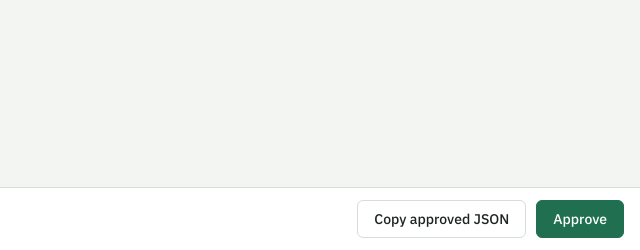
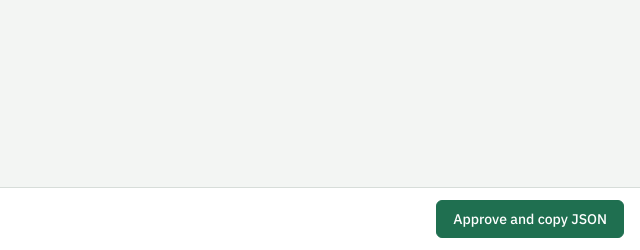
Before and after one commit to jiaming2012/myagents, a Python web app: template finance-tools/templates/categorize_review.html in a window 1280 px wide. Shown: the part 550-800 px from the top of the page, without its empty margins (640-1280 px from the left). Run offline with Jinja, Linux system fonts and the light colour scheme; the template is opened without the code that fills it, so the values that code supplies are empty.

Commit message:
finance-tools: one review-page button — Approve and copy JSON
Operator feedback: approving and copying were two clicks for one intent. The single primary
button now records the approval (and saves it to the page's store when published), writes the
decisions to the clipboard inside the click handler, and names the next task in the status line.
Runbook is five pastes and two clicks; messages and the task description follow the new label.

Co-Authored-By: Claude Fable 5.1 <noreply@anthropic.com>

```diff
--- a/finance-tools/Taskfile.yml
+++ b/finance-tools/Taskfile.yml
@@ -203,7 +203,7 @@ tasks:
       - python monarch_categorize.py rules pull
 
   categorize:approve:
-    desc: "Save the review page's 'Copy approved JSON' clipboard payload into the run and show the dry run: -- latest (or a run id)"
+    desc: "Save the review page's 'Approve and copy JSON' clipboard payload into the run and show the dry run: -- latest (or a run id)"
     cmds:
       - python monarch_categorize.py apply {{.CLI_ARGS}} --from-clipboard
 
--- a/finance-tools/templates/categorize_review.html
+++ b/finance-tools/templates/categorize_review.html
@@ -86,8 +86,7 @@ input[type=checkbox] { width: 18px; height: 18px; accent-color: var(--accent); }
   <span class="count" id="count"></span>
   <span class="status" id="status"></span>
   <span class="spacer"></span>
-  <button class="btn" id="copy">Copy approved JSON</button>
-  <button class="btn primary" id="approve">Approve</button>
+  <button class="btn primary" id="approve">Approve and copy JSON</button>
 </div>
 
 <script>
@@ -121,7 +120,7 @@ function render() {
     .map(([n, l]) => `<div class="tile"><b>${n}</b><span>${l}</span></div>`).join('');
   const notes = [];
   if (RUN.ai.error) notes.push(`<div class="note warn">AI step did not run (${escapeHtml(RUN.ai.error)}). Low-confidence rows show the best rule or history guess; use Ask Claude or pick by hand.</div>`);
-  if (runDoc && runDoc.status === 'approved') notes.push(`<div class="note ok">Approved ${runDoc.approved_at.replace('T', ' ')} with ${runDoc.count} change(s). Run the apply step to send them to Monarch.</div>`);
+  if (runDoc && runDoc.status === 'approved') notes.push(`<div class="note ok">Approved ${runDoc.approved_at.replace('T', ' ')} with ${runDoc.count} change(s). Next: task finance:categorize:approve -- latest, then apply.</div>`);
   $('#notes').innerHTML = notes.join('');
   $('#filters').innerHTML = [['all', 'All'], ['human', 'Needs a pick'], ['changed', 'Category changes'], ['apply', 'Marked apply']]
     .map(([k, l]) => `<button class="chip" data-f="${k}" aria-pressed="${filter === k}">${l}</button>`).join('');
@@ -178,18 +177,23 @@ document.addEventListener('click', async (e) => {
   const chip = e.target.closest('.chip'); if (chip) { filter = chip.dataset.f; render(); return; }
   const ask = e.target.closest('button.ask'); if (ask) { await askClaude(ask.dataset.id, ask); return; }
 });
-$('#copy').addEventListener('click', async () => {
-  const text = JSON.stringify(approvedJson(), null, 2);
-  try { await navigator.clipboard.writeText(text); setStatus('Approved JSON copied. Next: task finance:categorize:approve -- latest'); }
-  catch { const ta = document.createElement('textarea'); ta.value = text; document.body.appendChild(ta); ta.select(); setStatus('Clipboard blocked: the JSON is selected below, copy it by hand.'); }
-});
+// One click: record the approval (in the shared store when there is one) and put the decisions on
+// the clipboard for `task finance:categorize:approve -- latest`. The clipboard write must stay inside
+// the click handler, so it runs before any awaited store write.
 $('#approve').addEventListener('click', async () => {
   const count = RUN.items.filter(it => state[it.id].apply).length;
   runDoc = { status: 'approved', approved_at: new Date().toISOString(), count };
+  const text = JSON.stringify(approvedJson(), null, 2);
+  let copied = true;
+  try { await navigator.clipboard.writeText(text); }
+  catch { copied = false; const ta = document.createElement('textarea'); ta.value = text; ta.setAttribute('aria-label', 'Approved JSON'); document.body.appendChild(ta); ta.select(); }
+  let saved = '';
   if (db) {
-    try { await db.doc(`runs/${RUN.run_id}`).set(runDoc); setStatus('Approval saved.'); }
-    catch (e) { setStatus(`Could not save approval: ${e.code || e}`); }
-  } else setStatus('Approved. Now click "Copy approved JSON", then run: task finance:categorize:approve -- latest');
+    try { await db.doc(`runs/${RUN.run_id}`).set(runDoc); saved = ' Approval saved to the page.'; }
+    catch (e) { saved = ` Approval could not be saved to the page (${e.code || e}).`; }
+  }
+  setStatus(copied ? `Approved ${count} change(s) and copied the JSON.${saved} Next: task finance:categorize:approve -- latest`
+                   : `Approved ${count} change(s). Clipboard blocked: the JSON is selected below, copy it by hand.${saved}`);
   render();
 });
 function approvedJson() {
```
Also changed, not shown: finance-tools/docs/monarch-categorize-plan.md (+3 -3 lines), finance-tools/docs/monarch-categorize-runbook.md (+3 -4 lines), finance-tools/monarch_categorize.py (+5 -5 lines).
